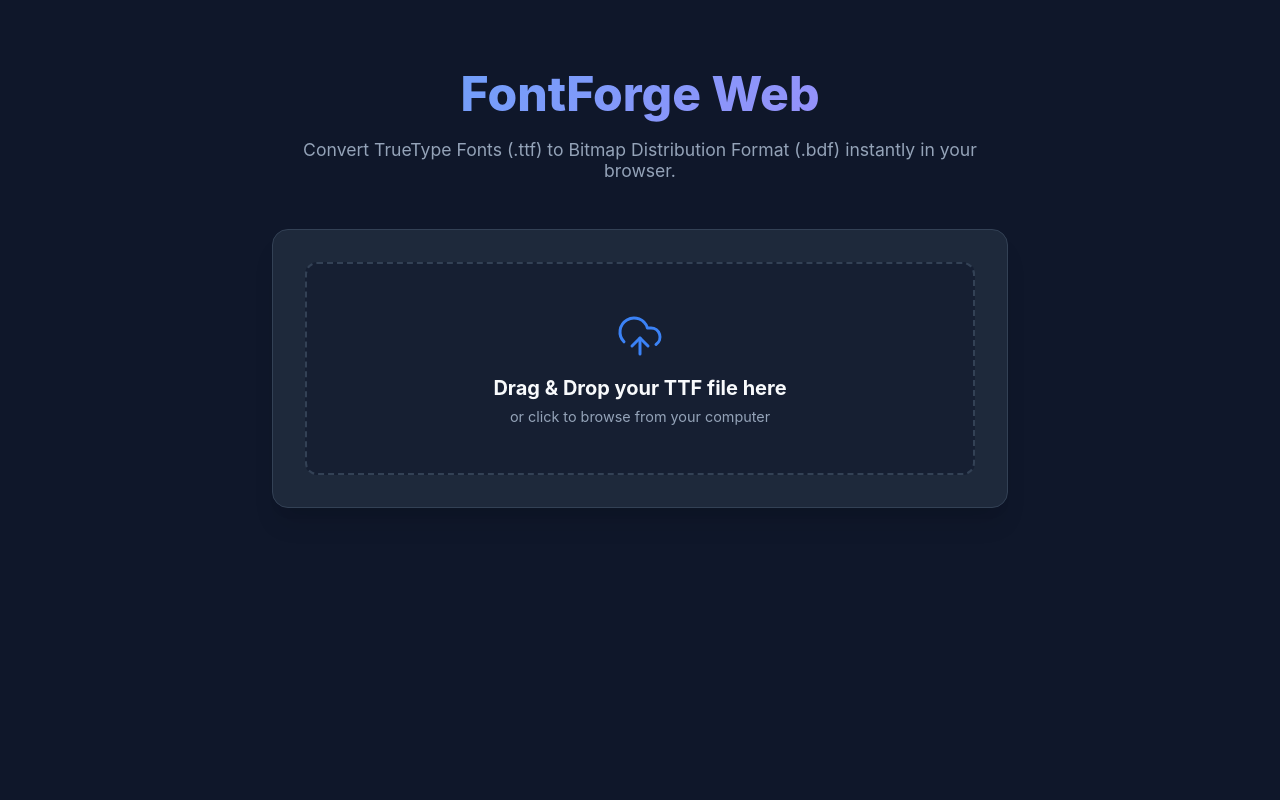
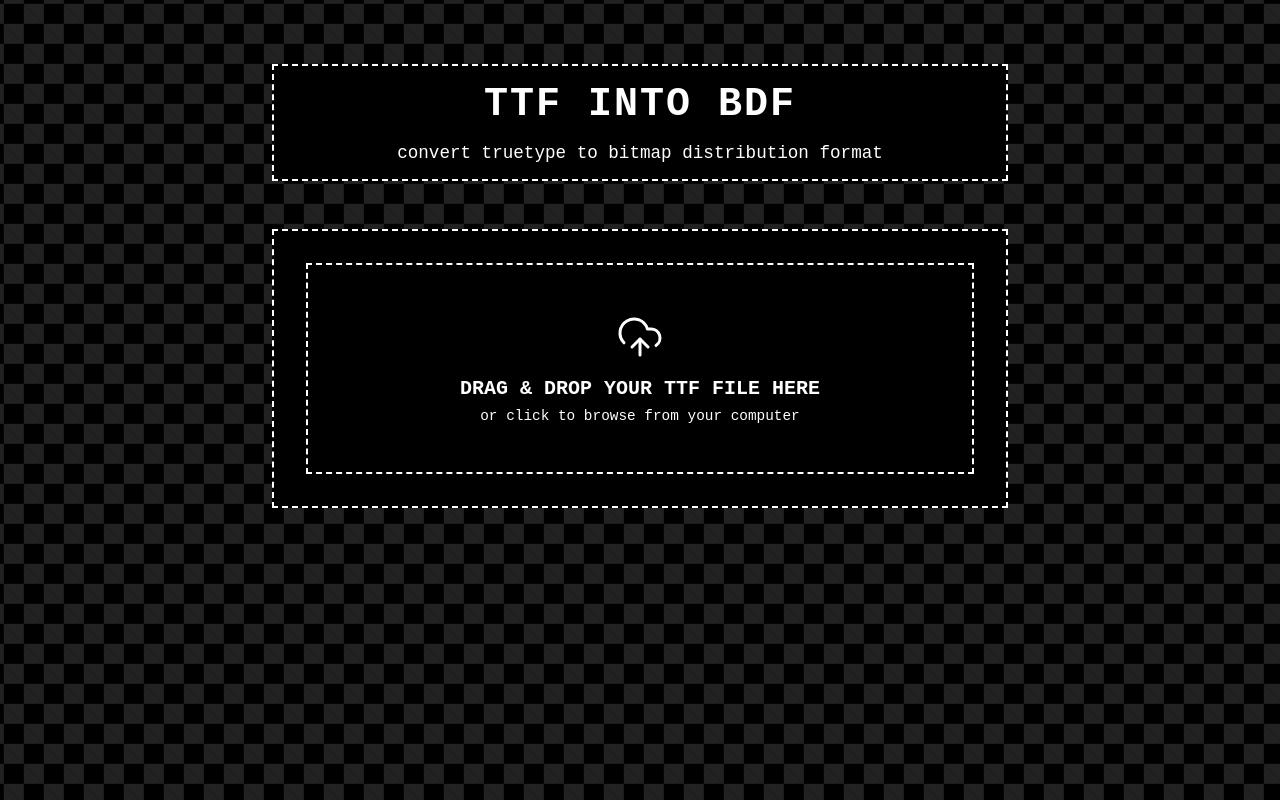
Before and after one commit to diogo7dias/bdf-fontcreator, a React (Vite) app: page / in a window 1280 px wide. Built offline with nearby package versions, Linux system fonts and the light colour scheme.

Commit message:
Change to retro 80s/90s visual style

```diff
--- a/src/App.tsx
+++ b/src/App.tsx
@@ -89,8 +89,8 @@
   return (
     <div className="container">
       <header className="header">
-        <h1>FontForge Web</h1>
-        <p>Convert TrueType Fonts (.ttf) to Bitmap Distribution Format (.bdf) instantly in your browser.</p>
+        <h1>ttf into bdf</h1>
+        <p>convert truetype to bitmap distribution format</p>
       </header>
 
       <main className="card">
--- a/src/index.css
+++ b/src/index.css
@@ -1,13 +1,13 @@
 :root {
-  --font-family: 'Inter', system-ui, Avenir, Helvetica, Arial, sans-serif;
-  --bg-color: #0f172a;
-  --panel-bg: #1e293b;
-  --border-color: #334155;
-  --primary: #3b82f6;
-  --primary-hover: #2563eb;
-  --text-main: #f8fafc;
-  --text-muted: #94a3b8;
-  --accent: #10b981;
+  --font-family: 'Courier New', Courier, monospace;
+  --bg-color: #000000;
+  --panel-bg: #000000;
+  --border-color: #ffffff;
+  --primary: #ffffff;
+  --primary-hover: #cccccc;
+  --text-main: #ffffff;
+  --text-muted: #aaaaaa;
+  --accent: #ffffff;
 }
 
 * {
@@ -23,6 +23,26 @@
   min-height: 100vh;
   display: flex;
   flex-direction: column;
+  position: relative;
+}
+
+body::before {
+  content: "";
+  position: fixed;
+  top: 0; left: 0; width: 100vw; height: 100vh;
+  background-image:
+    linear-gradient(45deg, #222 25%, transparent 25%, transparent 75%, #222 75%, #222),
+    linear-gradient(45deg, #222 25%, transparent 25%, transparent 75%, #222 75%, #222);
+  background-position: 0 0, 20px 20px;
+  background-size: 40px 40px;
+  animation: moveSquares 5s linear infinite;
+  z-index: -1;
+  pointer-events: none;
+}
+
+@keyframes moveSquares {
+  from { background-position: 0 0, 20px 20px; }
+  to { background-position: 40px 40px, 60px 60px; }
 }
 
 .container {
@@ -35,45 +55,49 @@
 .header {
   text-align: center;
   margin-bottom: 3rem;
-  animation: fadeInDown 0.6s ease-out;
+  background-color: #000;
+  padding: 1rem;
+  border: 2px dashed var(--border-color);
 }
 
 .header h1 {
-  font-size: 3rem;
-  font-weight: 800;
-  background: linear-gradient(135deg, #60a5fa, #a78bfa);
-  -webkit-background-clip: text;
-  -webkit-text-fill-color: transparent;
+  font-size: 2.5rem;
+  font-weight: bold;
+  text-transform: uppercase;
+  letter-spacing: 2px;
   margin-bottom: 1rem;
 }
 
 .header p {
   font-size: 1.1rem;
-  color: var(--text-muted);
+  color: var(--text-main);
 }
 
 .card {
   background-color: var(--panel-bg);
-  border: 1px solid var(--border-color);
-  border-radius: 16px;
+  border: 2px dashed var(--border-color);
   padding: 2rem;
-  box-shadow: 0 20px 25px -5px rgba(0, 0, 0, 0.1), 0 10px 10px -5px rgba(0, 0, 0, 0.04);
-  animation: fadeInUp 0.6s ease-out;
 }
 
 .dropzone {
   border: 2px dashed var(--border-color);
-  border-radius: 12px;
   padding: 3rem 2rem;
   text-align: center;
   cursor: pointer;
-  transition: all 0.3s ease;
-  background-color: rgba(15, 23, 42, 0.5);
+  background-color: #000;
+  transition: all 0.2s steps(2);
 }
 
 .dropzone:hover, .dropzone.active {
-  border-color: var(--primary);
-  background-color: rgba(59, 130, 246, 0.1);
+  background-color: #ffffff;
+  color: #000000;
+}
+
+.dropzone:hover .dropzone-icon,
+.dropzone.active .dropzone-icon,
+.dropzone:hover p,
+.dropzone.active p {
+  color: #000000;
 }
 
 .dropzone-icon {
@@ -86,10 +110,11 @@
 .dropzone h3 {
   font-size: 1.25rem;
   margin-bottom: 0.5rem;
+  text-transform: uppercase;
 }
 
 .dropzone p {
-  color: var(--text-muted);
+  color: var(--text-main);
   font-size: 0.9rem;
 }
 
@@ -97,10 +122,9 @@
   display: flex;
   align-items: center;
   justify-content: space-between;
-  background-color: rgba(15, 23, 42, 0.5);
-  border: 1px solid var(--border-color);
+  background-color: #000;
+  border: 2px dashed var(--border-color);
   padding: 1rem 1.5rem;
-  border-radius: 8px;
   margin-bottom: 2rem;
 }
 
@@ -111,16 +135,16 @@
 }
 
 .file-icon {
-  color: var(--accent);
+  color: var(--primary);
 }
 
 .file-name {
-  font-weight: 600;
+  font-weight: bold;
   font-size: 1.1rem;
 }
 
 .file-size {
-  color: var(--text-muted);
+  color: var(--text-main);
   font-size: 0.85rem;
 }
 
@@ -137,84 +161,70 @@
 }
 
 .control-group label {
-  font-size: 0.9rem;
-  font-weight: 600;
-  color: var(--text-muted);
+  font-size: 1rem;
+  font-weight: bold;
+  color: var(--text-main);
+  text-transform: uppercase;
 }
 
 .control-group input {
-  background-color: var(--bg-color);
-  border: 1px solid var(--border-color);
+  background-color: #000;
+  border: 2px dashed var(--border-color);
   color: var(--text-main);
   padding: 0.75rem 1rem;
-  border-radius: 8px;
   font-size: 1rem;
   width: 100%;
-  transition: border-color 0.2s;
+  font-family: var(--font-family);
 }
 
 .control-group input:focus {
   outline: none;
-  border-color: var(--primary);
+  background-color: #222;
 }
 
 .btn {
-  background-color: var(--primary);
-  color: white;
-  border: none;
+  background-color: #000;
+  color: #fff;
+  border: 2px dashed var(--border-color);
   padding: 1rem 2rem;
-  border-radius: 8px;
   font-size: 1.1rem;
-  font-weight: 600;
+  font-weight: bold;
   cursor: pointer;
-  transition: all 0.2s ease;
   display: flex;
   align-items: center;
   justify-content: center;
   gap: 0.5rem;
   width: 100%;
   margin-top: 1rem;
+  font-family: var(--font-family);
+  text-transform: uppercase;
 }
 
 .btn:hover:not(:disabled) {
-  background-color: var(--primary-hover);
-  transform: translateY(-2px);
-  box-shadow: 0 4px 12px rgba(59, 130, 246, 0.3);
+  background-color: #fff;
+  color: #000;
 }
 
 .btn:disabled {
-  background-color: var(--border-color);
+  border-style: dotted;
   cursor: not-allowed;
-  opacity: 0.7;
+  opacity: 0.5;
 }
 
 .btn.success {
-  background-color: var(--accent);
-}
-
-.btn.success:hover:not(:disabled) {
-  background-color: #059669;
-  box-shadow: 0 4px 12px rgba(16, 185, 129, 0.3);
-}
-
-@keyframes fadeInDown {
-  from { opacity: 0; transform: translateY(-20px); }
-  to { opacity: 1; transform: translateY(0); }
-}
-
-@keyframes fadeInUp {
-  from { opacity: 0; transform: translateY(20px); }
-  to { opacity: 1; transform: translateY(0); }
+  background-color: #fff;
+  color: #000;
+  border-style: solid;
 }
 
 .error-msg {
-  background-color: rgba(239, 68, 68, 0.1);
-  border: 1px solid #ef4444;
-  color: #fca5a5;
+  background-color: #000;
+  border: 2px dashed var(--border-color);
+  color: #fff;
   padding: 1rem;
-  border-radius: 8px;
   margin-top: 1rem;
   font-size: 0.9rem;
+  text-transform: uppercase;
 }
 
 @keyframes spin {
@@ -223,5 +233,5 @@
 }
 
 .animate-spin {
-  animation: spin 1s linear infinite;
+  animation: spin 1s steps(8) infinite;
 }
```
